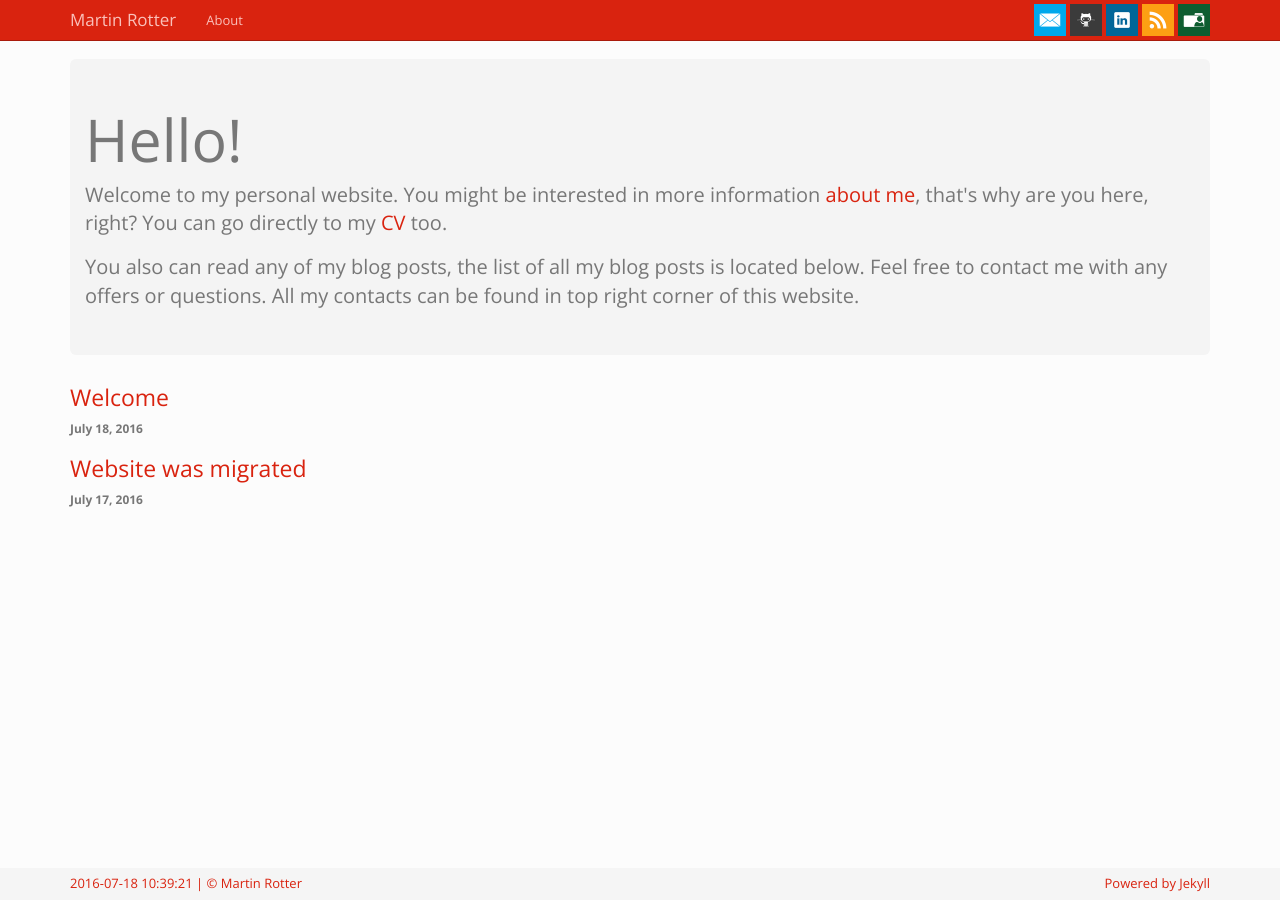
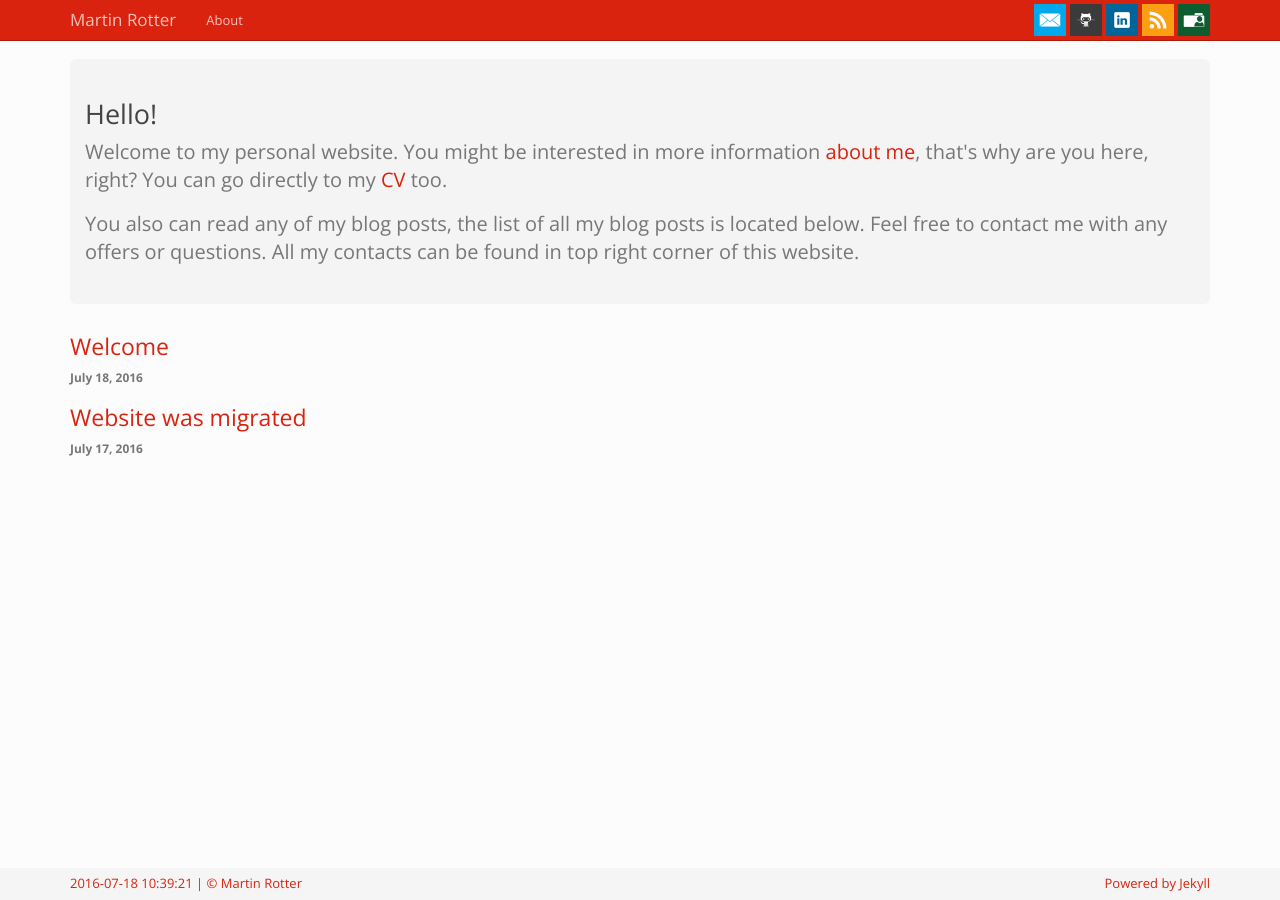
Before and after one commit to martinrotter/martinrotter.github.io, a Jekyll site: the page built from index.html, in a window 1280 px wide. Built offline with Jekyll 4.4.1, drawn with Linux system fonts in a browser that asks for light colours.

Commit message:
Better padding.

```diff
--- a/css/style.css
+++ b/css/style.css
@@ -29,6 +29,6 @@ body {
 .container .jumbotron, .container-fluid .jumbotron {
   padding-left: 15px;
   padding-right: 15px;
-  padding-top: 30px;
-  padding-bottom: 30px;
+  padding-top: 22px;
+  padding-bottom: 22px;
 }
--- a/index.html
+++ b/index.html
@@ -2,7 +2,7 @@
 layout: home
 ---
 
-<h1>Hello!</h1>
+<h2>Hello!</h2>
 
 <p>Welcome to my personal website. You might be interested in more information <a href="/about/">about me</a>, that's why are you here, right? You can go directly to my <a href="/assets/2016/07/rotter-cv.pdf">CV</a> too.</p>
 
```
